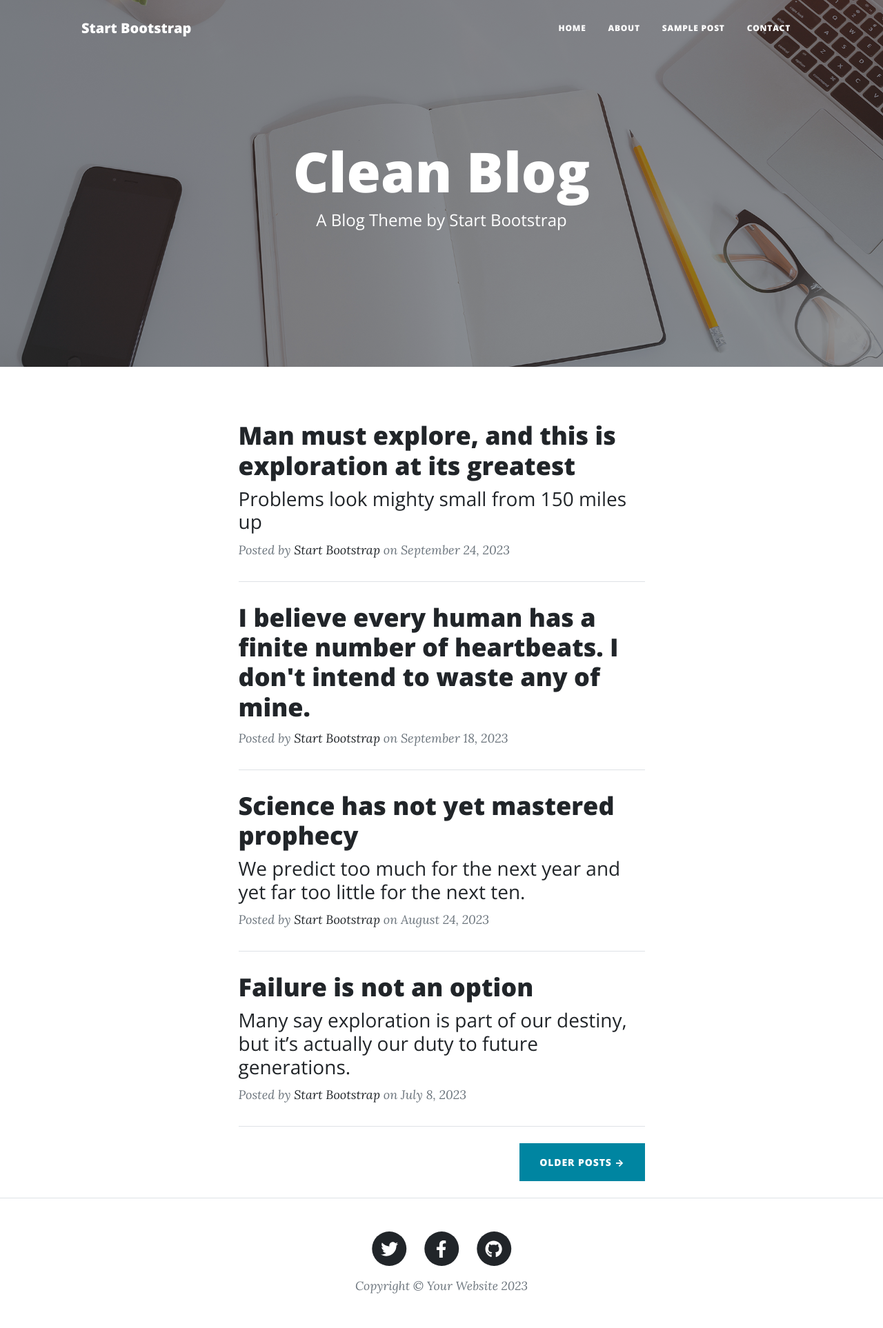
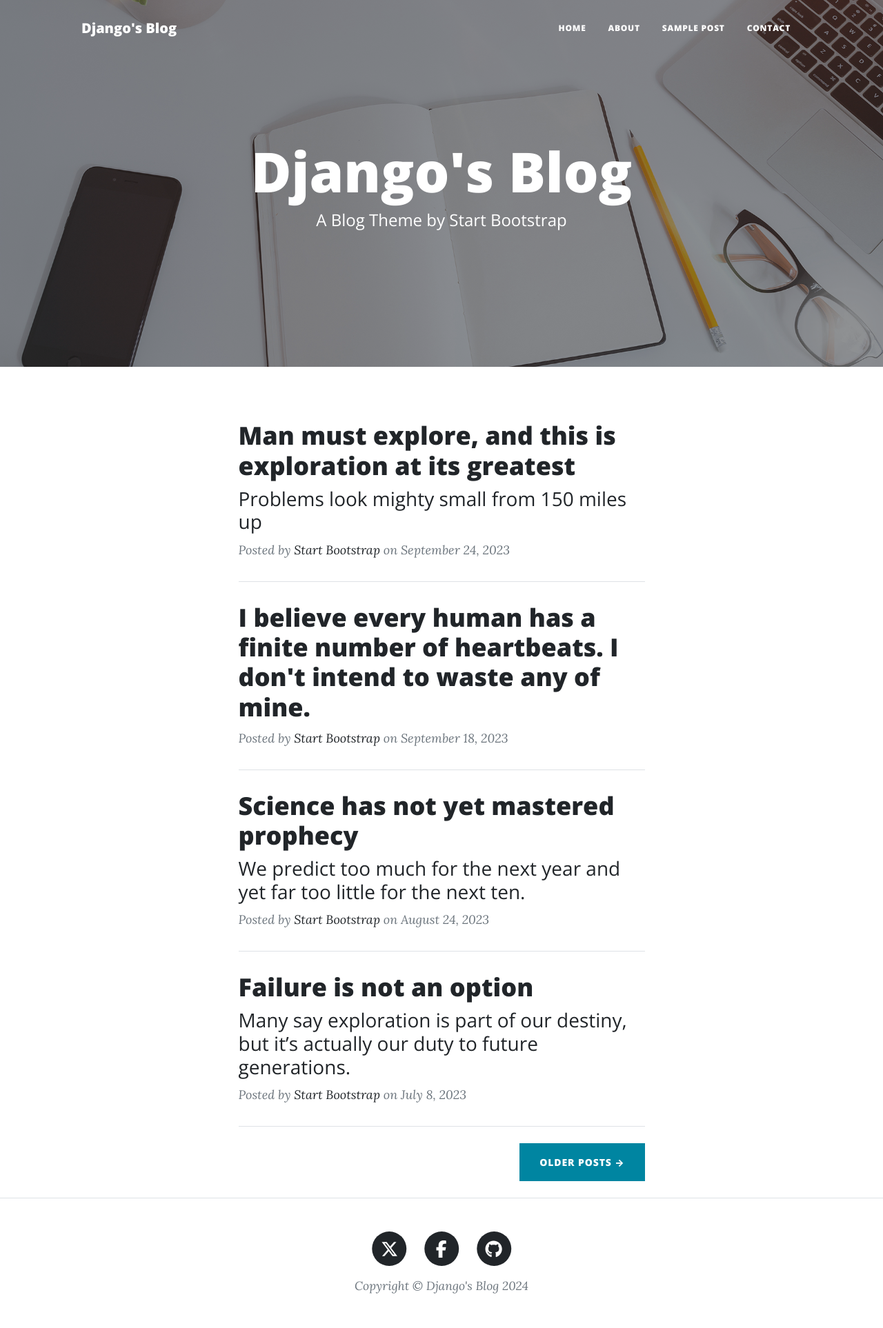
Before and after one commit to KurosawaTakamasa/blogproject, a Django app: page / in a window 1280 px wide. Shown: the whole page at 69% size. Run offline with Django 4.2, Linux system fonts and the light colour scheme; some libraries are stand-ins or nearby versions.

Commit message:
フッターまで完成

```diff
--- a/blogapp/templates/index.html
+++ b/blogapp/templates/index.html
@@ -9,7 +9,7 @@
         <title>Django's Blog</title>
         <link rel="icon" type="image/x-icon" href={% static "assets/favicon.ico" %} />
         <!-- Font Awesome icons (free version)-->
-        <script src="https://use.fontawesome.com/releases/v6.3.0/js/all.js" crossorigin="anonymous"></script>
+        <script src="https://use.fontawesome.com/releases/v6.6.0/js/all.js" crossorigin="anonymous"></script>
         <!-- Google fonts-->
         <link href="https://fonts.googleapis.com/css?family=Lora:400,700,400italic,700italic" rel="stylesheet" type="text/css" />
         <link href="https://fonts.googleapis.com/css?family=Open+Sans:300italic,400italic,600italic,700italic,800italic,400,300,600,700,800" rel="stylesheet" type="text/css" />
@@ -20,14 +20,14 @@
         <!-- Navigation-->
         <nav class="navbar navbar-expand-lg navbar-light" id="mainNav">
             <div class="container px-4 px-lg-5">
-                <a class="navbar-brand" href="index.html">Start Bootstrap</a>
+                <a class="navbar-brand" href={% url 'blogapp:index' %}>Django's Blog</a>
                 <button class="navbar-toggler" type="button" data-bs-toggle="collapse" data-bs-target="#navbarResponsive" aria-controls="navbarResponsive" aria-expanded="false" aria-label="Toggle navigation">
                     Menu
                     <i class="fas fa-bars"></i>
                 </button>
                 <div class="collapse navbar-collapse" id="navbarResponsive">
                     <ul class="navbar-nav ms-auto py-4 py-lg-0">
-                        <li class="nav-item"><a class="nav-link px-lg-3 py-3 py-lg-4" href="index.html">Home</a></li>
+                        <li class="nav-item"><a class="nav-link px-lg-3 py-3 py-lg-4" href={% url 'blogapp:index' %}>Home</a></li>
                         <li class="nav-item"><a class="nav-link px-lg-3 py-3 py-lg-4" href="about.html">About</a></li>
                         <li class="nav-item"><a class="nav-link px-lg-3 py-3 py-lg-4" href="post.html">Sample Post</a></li>
                         <li class="nav-item"><a class="nav-link px-lg-3 py-3 py-lg-4" href="contact.html">Contact</a></li>
@@ -36,12 +36,12 @@
             </div>
         </nav>
         <!-- Page Header-->
-        <header class="masthead" style="background-image: url('assets/img/home-bg.jpg')">
+        <header class="masthead" style="background-image: url( {% static 'assets/img/home-bg.jpg' %})">
             <div class="container position-relative px-4 px-lg-5">
                 <div class="row gx-4 gx-lg-5 justify-content-center">
                     <div class="col-md-10 col-lg-8 col-xl-7">
                         <div class="site-heading">
-                            <h1>Clean Blog</h1>
+                            <h1>Django's Blog</h1>
                             <span class="subheading">A Blog Theme by Start Bootstrap</span>
                         </div>
                     </div>
@@ -117,15 +117,15 @@
                     <div class="col-md-10 col-lg-8 col-xl-7">
                         <ul class="list-inline text-center">
                             <li class="list-inline-item">
-                                <a href="#!">
+                                <a href="https://x.com/?lang=ja">
                                     <span class="fa-stack fa-lg">
                                         <i class="fas fa-circle fa-stack-2x"></i>
-                                        <i class="fab fa-twitter fa-stack-1x fa-inverse"></i>
+                                        <i class="fab fa-x-twitter fa-stack-1x fa-inverse"></i>
                                     </span>
                                 </a>
                             </li>
                             <li class="list-inline-item">
-                                <a href="#!">
+                                <a href="https://www.facebook.com/?locale=ja_JP">
                                     <span class="fa-stack fa-lg">
                                         <i class="fas fa-circle fa-stack-2x"></i>
                                         <i class="fab fa-facebook-f fa-stack-1x fa-inverse"></i>
@@ -133,7 +133,7 @@
                                 </a>
                             </li>
                             <li class="list-inline-item">
-                                <a href="#!">
+                                <a href="https://github.co.jp/">
                                     <span class="fa-stack fa-lg">
                                         <i class="fas fa-circle fa-stack-2x"></i>
                                         <i class="fab fa-github fa-stack-1x fa-inverse"></i>
@@ -141,7 +141,7 @@
                                 </a>
                             </li>
                         </ul>
-                        <div class="small text-center text-muted fst-italic">Copyright &copy; Your Website 2023</div>
+                        <div class="small text-center text-muted fst-italic">Copyright &copy; Django's Blog 2024</div>
                     </div>
                 </div>
             </div>
```
